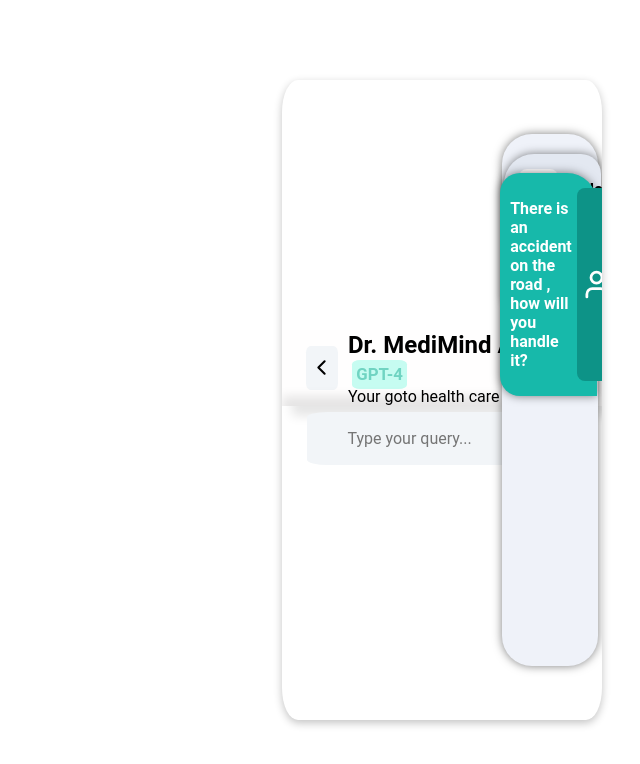
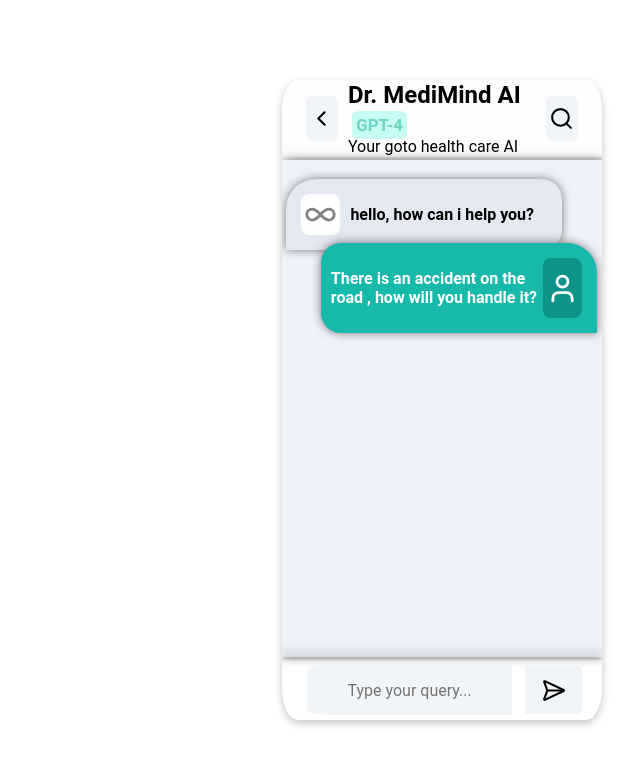
Before and after one commit to Aditya-Sakpal/chatbot_frontend, a React (Vite) app: page / in a window 1280 px wide. Shown: the top 764 px of the page, without its empty margins (640-1280 px from the left). Built offline with nearby package versions, Linux system fonts and the light colour scheme.

Commit message:
resolved merge conflicts

```diff
--- a/src/components/body/index.css
+++ b/src/components/body/index.css
@@ -1,14 +1,11 @@
-.chat-body-container {
+.body-container {
     margin: 1%;
     padding-top: 6%;
     display: flex;
     flex-direction: column;
     background-color: rgba(239,242,249,255);
-    width: 30%;
+    width: 100%;
     height: 80%;
-    position: absolute;
-    right: 0;
-    border-radius: 30px;
     box-shadow: 0 0 10px 0 rgba(0, 0, 0, 0.5);
 }
 .client-message-container {
--- a/src/components/body/page.jsx
+++ b/src/components/body/page.jsx
@@ -6,7 +6,7 @@
 const Body = () => {
   return (
     <>
-      <div className='chat-body-container'>
+      <div className='body-container'>
         <div className='chatbot-message-container'>
         <div className='bot-logo'>
             <Infinity size={33} color='grey' />
```
